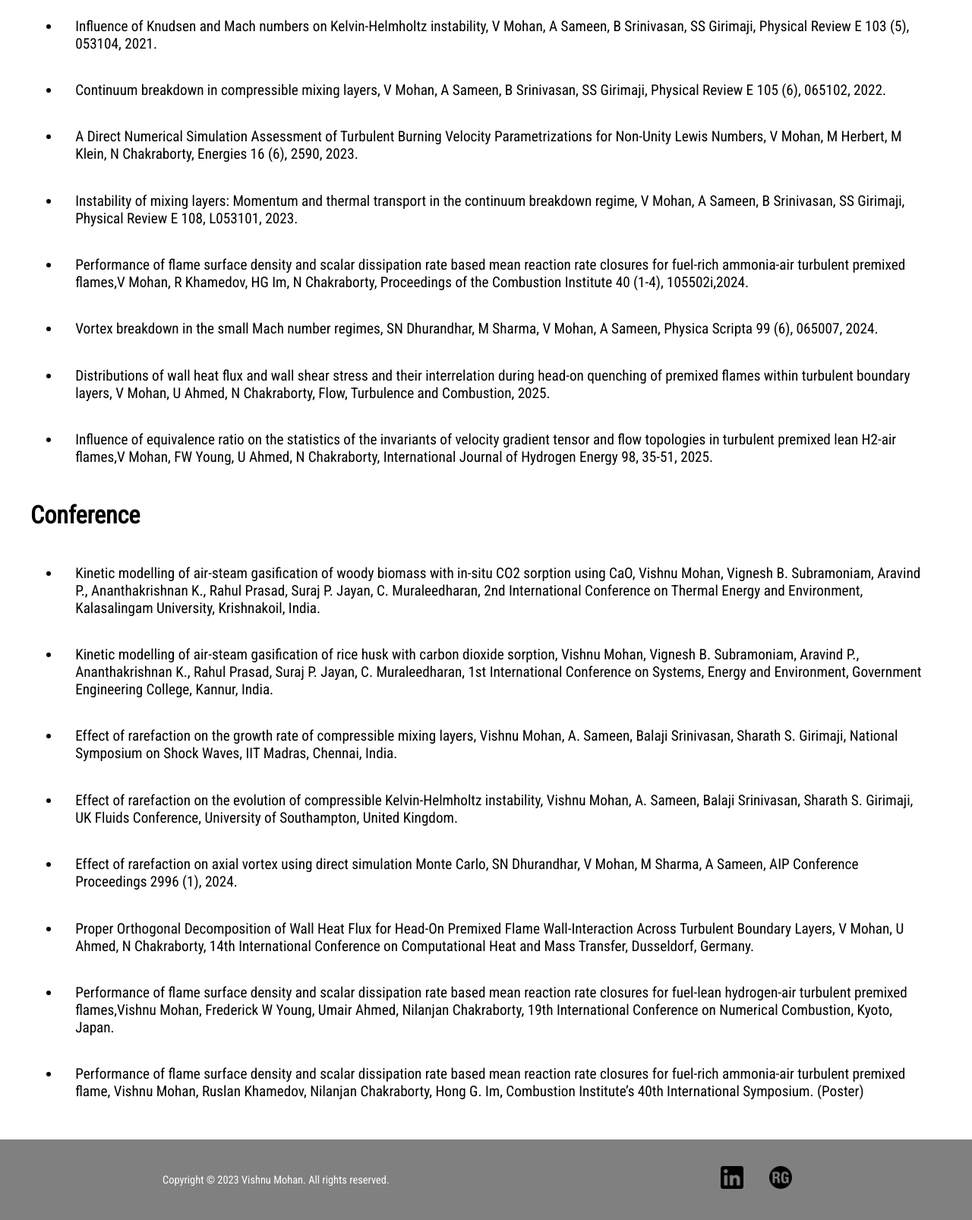
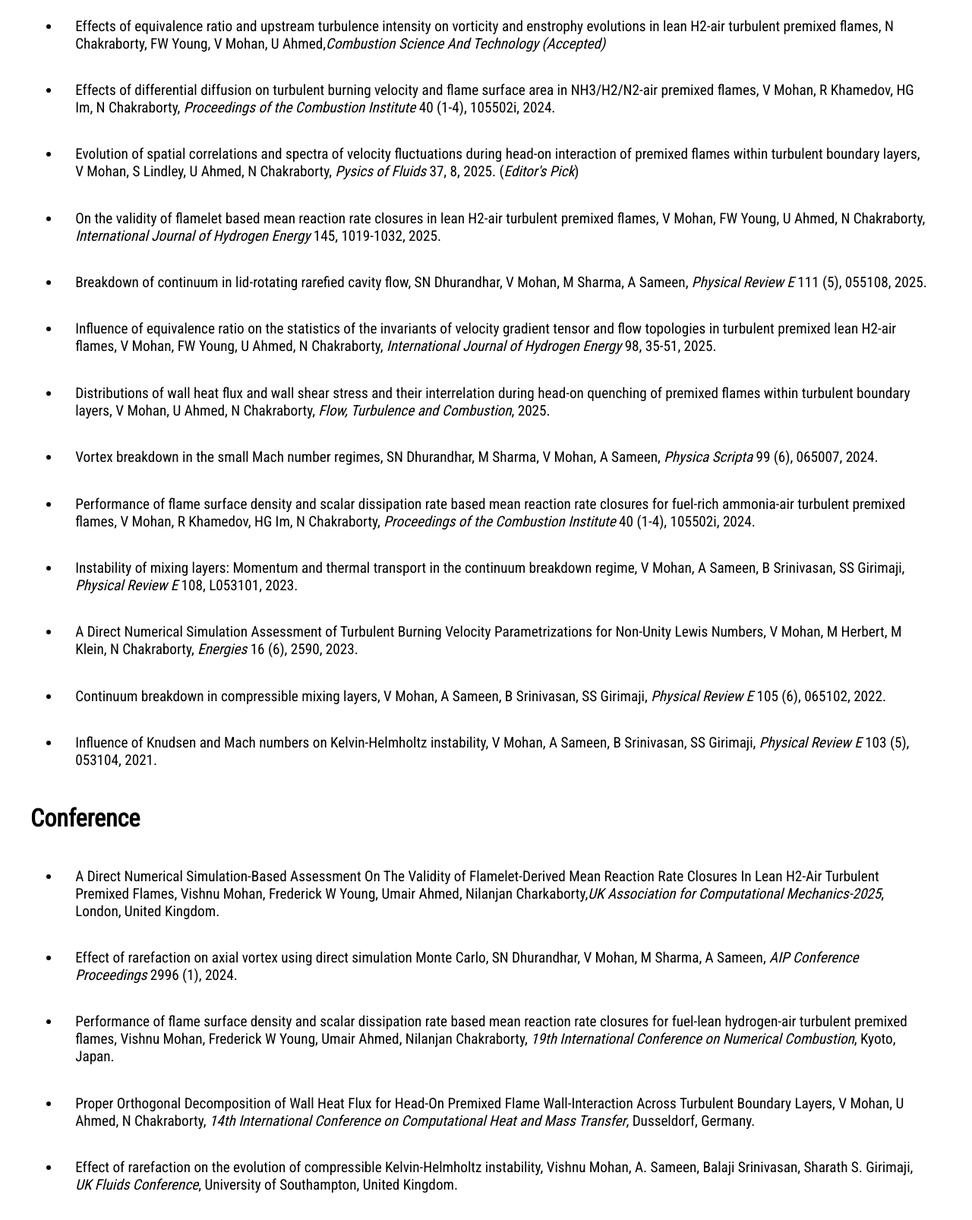
Before and after one commit to vishnu-mohan-1993/vishnu-mohan-1993.github.io, a plain HTML site: page pub.html in a window 1280 px wide. Shown: the part 275-1881 px from the top of the page at 76% size. Drawn offline with Linux system fonts and the light colour scheme.

Commit message:
Publication update 9/11/2025

```diff
--- a/pub.html
+++ b/pub.html
@@ -26,27 +26,34 @@
 			<section class="content prof-container">
 			    <h2>Journal Publication</h2>
 			    <ul>
-						<li> Influence of Knudsen and Mach numbers on Kelvin-Helmholtz instability, V Mohan, A Sameen, B Srinivasan, SS Girimaji, Physical Review E 103 (5), 053104, 2021. </li>
-						<li> Continuum breakdown in compressible mixing layers, V Mohan, A Sameen, B Srinivasan, SS Girimaji, Physical Review E 105 (6), 065102, 2022. </li>
-						<li> A Direct Numerical Simulation Assessment of Turbulent Burning Velocity Parametrizations for Non-Unity Lewis Numbers, V Mohan, M Herbert, M Klein, N Chakraborty, Energies 16 (6), 2590, 2023. </li>
-						<li> Instability of mixing layers: Momentum and thermal transport in the continuum breakdown regime, V Mohan, A Sameen, B Srinivasan, SS Girimaji, Physical Review E 108, L053101, 2023.</li>
-						<li> Performance of flame surface density and scalar dissipation rate based mean reaction rate closures for fuel-rich ammonia-air turbulent premixed flames,V Mohan, R Khamedov, HG Im, N Chakraborty, Proceedings of the Combustion Institute 40 (1-4), 105502i,2024. </li>
-						<li> Vortex breakdown in the small Mach number regimes, SN Dhurandhar, M Sharma, V Mohan, A Sameen, Physica Scripta 99 (6), 065007, 2024. </li>
-						<li> Distributions of wall heat flux and wall shear stress and their interrelation during head-on quenching of premixed flames within turbulent boundary layers, V Mohan, U Ahmed, N Chakraborty, Flow, Turbulence and Combustion, 2025. </li>
-						<li> Influence of equivalence ratio on the statistics of the invariants of velocity gradient tensor and flow topologies in turbulent premixed lean H2-air flames,V Mohan, FW Young, U Ahmed, N Chakraborty, International Journal of Hydrogen Energy 98, 35-51, 2025. </li>
+				<li>Effects of equivalence ratio and upstream turbulence intensity on vorticity and enstrophy evolutions in lean H2-air turbulent premixed flames, N Chakraborty, FW Young, V Mohan, U Ahmed,<i>Combustion Science And Technology (Accepted)</i></li>
+			        <li>Effects of differential diffusion on turbulent burning velocity and flame surface area in NH3/H2/N2-air premixed flames, V Mohan, R Khamedov, HG Im, N Chakraborty, <i>Proceedings of the Combustion Institute</i> 40 (1-4), 105502i, 2024.</li>
+				<li>Evolution of spatial correlations and spectra of velocity fluctuations during head-on interaction of premixed flames within turbulent boundary layers, V Mohan, S Lindley, U Ahmed, N Chakraborty, <i>Pysics of Fluids</i> 37, 8, 2025. (<i>Editor's Pick</i>)</li>
+			        <li>On the validity of flamelet based mean reaction rate closures in lean H2-air turbulent premixed flames, V Mohan, FW Young, U Ahmed, N Chakraborty, <i>International Journal of Hydrogen Energy</i> 145, 1019-1032, 2025.</li>
+			        <li>Breakdown of continuum in lid-rotating rarefied cavity flow, SN Dhurandhar, V Mohan, M Sharma, A Sameen, <i>Physical Review E</i> 111 (5), 055108, 2025.</li>
+			        <li>Influence of equivalence ratio on the statistics of the invariants of velocity gradient tensor and flow topologies in turbulent premixed lean H2-air flames, V Mohan, FW Young, U Ahmed, N Chakraborty, <i>International Journal of Hydrogen Energy</i> 98, 35-51, 2025.</li>
+			        <li>Distributions of wall heat flux and wall shear stress and their interrelation during head-on quenching of premixed flames within turbulent boundary layers, V Mohan, U Ahmed, N Chakraborty, <i>Flow, Turbulence and Combustion</i>, 2025.</li>
+			        <li>Vortex breakdown in the small Mach number regimes, SN Dhurandhar, M Sharma, V Mohan, A Sameen, <i>Physica Scripta</i> 99 (6), 065007, 2024.</li>
+			        <li>Performance of flame surface density and scalar dissipation rate based mean reaction rate closures for fuel-rich ammonia-air turbulent premixed flames, V Mohan, R Khamedov, HG Im, N Chakraborty, <i>Proceedings of the Combustion Institute</i> 40 (1-4), 105502i, 2024.</li>
+			        <li>Instability of mixing layers: Momentum and thermal transport in the continuum breakdown regime, V Mohan, A Sameen, B Srinivasan, SS Girimaji, <i>Physical Review E</i> 108, L053101, 2023.</li>
+			        <li>A Direct Numerical Simulation Assessment of Turbulent Burning Velocity Parametrizations for Non-Unity Lewis Numbers, V Mohan, M Herbert, M Klein, N Chakraborty, <i>Energies</i> 16 (6), 2590, 2023.</li>
+			        <li>Continuum breakdown in compressible mixing layers, V Mohan, A Sameen, B Srinivasan, SS Girimaji, <i>Physical Review E</i> 105 (6), 065102, 2022.</li>
+			        <li>Influence of Knudsen and Mach numbers on Kelvin-Helmholtz instability, V Mohan, A Sameen, B Srinivasan, SS Girimaji, <i>Physical Review E</i> 103 (5), 053104, 2021.</li>
 			    </ul>
+
 			    <h2>Conference</h2>
 			    <ul>
-						<li>Kinetic modelling of air-steam gasification of woody biomass with in-situ CO2 sorption using CaO, Vishnu Mohan, Vignesh B. Subramoniam, Aravind P., Ananthakrishnan K., Rahul Prasad, Suraj P. Jayan, C. Muraleedharan, 2nd International Conference on Thermal Energy and Environment, Kalasalingam University, Krishnakoil, India.</li>
-						<li>Kinetic modelling of air-steam gasification of rice husk with carbon dioxide sorption, Vishnu Mohan, Vignesh B. Subramoniam, Aravind P., Ananthakrishnan K., Rahul Prasad, Suraj P. Jayan, C. Muraleedharan, 1st International Conference on Systems, Energy and Environment, Government Engineering College, Kannur, India.</li>
-						<li>Effect of rarefaction on the growth rate of compressible mixing layers, Vishnu Mohan, A. Sameen, Balaji Srinivasan, Sharath S. Girimaji, National Symposium on Shock Waves, IIT Madras, Chennai, India.</li>
-						<li>Effect of rarefaction on the evolution of compressible Kelvin-Helmholtz instability, Vishnu Mohan, A. Sameen, Balaji Srinivasan, Sharath S. Girimaji, UK Fluids Conference, University of Southampton, United Kingdom.</li>
-						<li>Effect of rarefaction on axial vortex using direct simulation Monte Carlo, SN Dhurandhar, V Mohan, M Sharma, A Sameen, AIP Conference Proceedings 2996 (1), 2024.</li>
-						<li>Proper Orthogonal Decomposition of Wall Heat Flux for Head-On Premixed Flame Wall-Interaction Across Turbulent Boundary Layers, V Mohan, U Ahmed, N Chakraborty, 14th International Conference on Computational Heat and Mass Transfer, Dusseldorf, Germany. </li>
-						<li>Performance of flame surface density and scalar dissipation rate based mean reaction rate closures for fuel-lean hydrogen-air turbulent premixed flames,Vishnu Mohan, Frederick W Young, Umair Ahmed, Nilanjan Chakraborty, 19th International Conference on Numerical Combustion, Kyoto, Japan. </li>
-						<li>Performance of flame surface density and scalar dissipation rate based mean reaction rate closures for fuel-rich ammonia-air turbulent premixed flame, Vishnu Mohan, Ruslan Khamedov, Nilanjan Chakraborty, Hong G. Im, Combustion Institute’s 40th International Symposium. (Poster) </li>
+				<li>A Direct Numerical Simulation-Based Assessment On The Validity of Flamelet-Derived Mean Reaction Rate Closures In Lean H2-Air Turbulent Premixed Flames, Vishnu Mohan, Frederick W Young, Umair Ahmed, Nilanjan Charkaborty,<i>UK Association for Computational Mechanics-2025</i>, London, United Kingdom.</li>
+			        <li>Effect of rarefaction on axial vortex using direct simulation Monte Carlo, SN Dhurandhar, V Mohan, M Sharma, A Sameen, <i>AIP Conference Proceedings</i> 2996 (1), 2024.</li>
+			        <li>Performance of flame surface density and scalar dissipation rate based mean reaction rate closures for fuel-lean hydrogen-air turbulent premixed flames, Vishnu Mohan, Frederick W Young, Umair Ahmed, Nilanjan Chakraborty, <i>19th International Conference on Numerical Combustion</i>, Kyoto, Japan.</li>
+			        <li>Proper Orthogonal Decomposition of Wall Heat Flux for Head-On Premixed Flame Wall-Interaction Across Turbulent Boundary Layers, V Mohan, U Ahmed, N Chakraborty, <i>14th International Conference on Computational Heat and Mass Transfer</i>, Dusseldorf, Germany.</li>
+			        <li>Effect of rarefaction on the evolution of compressible Kelvin-Helmholtz instability, Vishnu Mohan, A. Sameen, Balaji Srinivasan, Sharath S. Girimaji, <i>UK Fluids Conference</i>, University of Southampton, United Kingdom.</li>
+			        <li>Effect of rarefaction on the growth rate of compressible mixing layers, Vishnu Mohan, A. Sameen, Balaji Srinivasan, Sharath S. Girimaji, <i>National Symposium on Shock Waves</i>, IIT Madras, Chennai, India.</li>
+			        <li>Kinetic modelling of air-steam gasification of woody biomass with in-situ CO2 sorption using CaO, Vishnu Mohan, Vignesh B. Subramoniam, Aravind P., Ananthakrishnan K., Rahul Prasad, Suraj P. Jayan, C. Muraleedharan, <i>2nd International Conference on Thermal Energy and Environment</i>, Kalasalingam University, Krishnakoil, India.</li>
+			        <li>Kinetic modelling of air-steam gasification of rice husk with carbon dioxide sorption, Vishnu Mohan, Vignesh B. Subramoniam, Aravind P., Ananthakrishnan K., Rahul Prasad, Suraj P. Jayan, C. Muraleedharan, <i>1st International Conference on Systems, Energy and Environment</i>, Government Engineering College, Kannur, India.</li>
 			    </ul>
 			</section>
+
 		</div>
 		<footer class="main-footer">
 			<div class="container main-footer-container">
```
Also changed, not shown: photos.html (+4 -0 lines), res.html (+3 -8 lines), 1 other file. Lines whose indentation alone changed are shown as unchanged.
